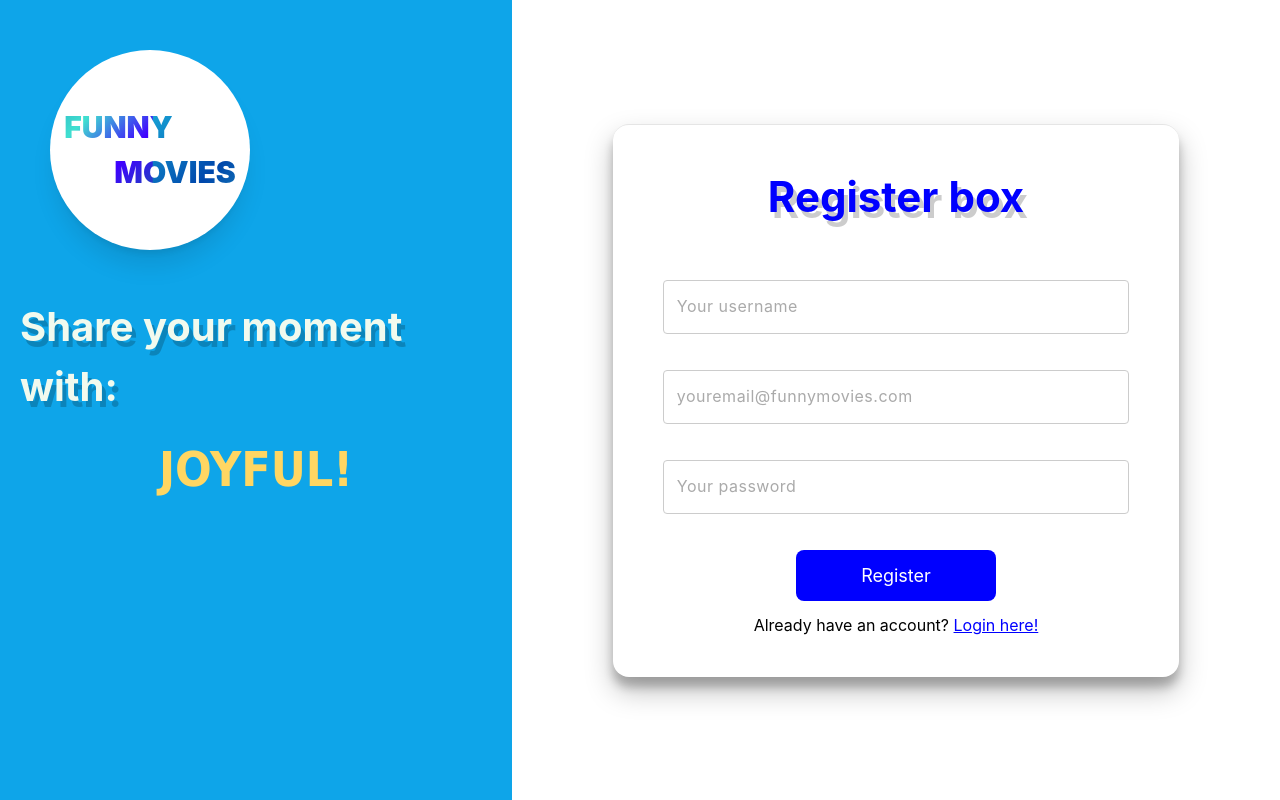
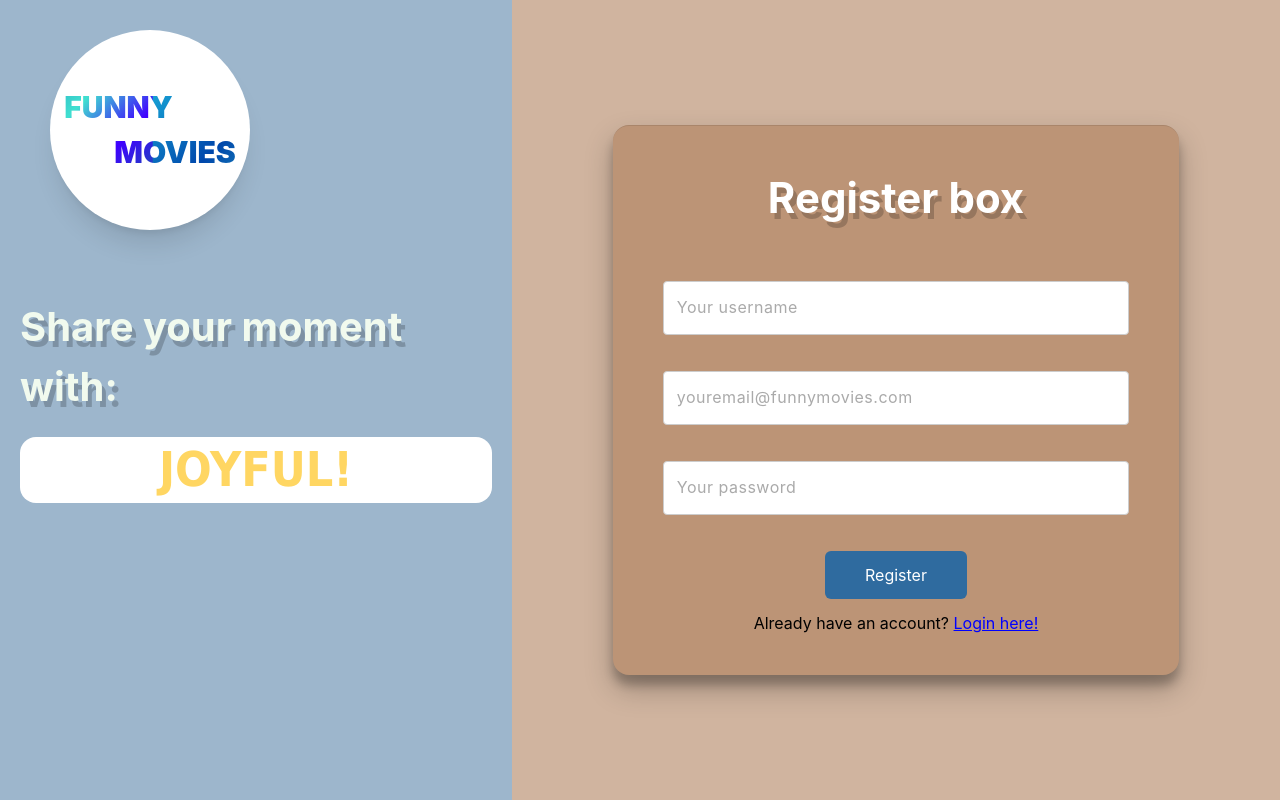
Before and after one commit to Dylan2011-pc/funny-movies, a React (Create React App) app in the folder client/: page /register in a window 1280 px wide. Built offline with nearby package versions, Linux system fonts and the light colour scheme.

Commit message:
big update

```diff
--- a/client/src/components/header/index.js
+++ b/client/src/components/header/index.js
@@ -27,7 +27,7 @@ const Header = observer((props) => {
             </div>
             <div className='flex gap-3.5 h-full justify-end items-center'>
                 <a href="/login">
-                    <p className='user-action-link font-mono text-[blue] font-bold text-[21px] transition-all duration-[250ms] ease-out hover:pb-2'>
+                    <p className='user-action-link font-mono text-[#2f6b9f] font-bold text-[21px] transition-all duration-[250ms] ease-out hover:pb-2'>
                         Login
                     </p>
                 </a>
@@ -36,7 +36,7 @@ const Header = observer((props) => {
                 </p>
                 <a href="/register">
                     <p
-                        className="user-action-link font-mono text-[blue] font-bold text-[21px] transition-all duration-[250ms] ease-out hover:pb-2"
+                        className="user-action-link font-mono text-[#2f6b9f] font-bold text-[21px] transition-all duration-[250ms] ease-out hover:pb-2"
                         type="button"
                     >
                         Register
@@ -55,14 +55,14 @@ const Header = observer((props) => {
                 {
                     !props.isSharing &&
                     <a href="/sharing">
-                        <p style={{wordSpacing: '-8px'}} className='user-action-link font-mono text-[blue] font-bold text-[21px] transition-all duration-[250ms] ease-out hover:pb-2'>
+                        <p style={{wordSpacing: '-8px'}} className='user-action-link font-mono text-[#2f6b9f] font-bold text-[21px] transition-all duration-[250ms] ease-out hover:pb-2'>
                             Share your moment
                         </p>
                     </a>
                 }
                 <a href="/login">
                     <p
-                        className="user-action-link font-mono text-[blue] font-bold text-[21px] transition-all duration-[250ms] ease-out hover:pb-2"
+                        className="user-action-link font-mono text-[#2f6b9f] font-bold text-[21px] transition-all duration-[250ms] ease-out hover:pb-2"
                         type="button"
                     >
                         Logout
--- a/client/src/components/video_item/index.js
+++ b/client/src/components/video_item/index.js
@@ -37,7 +37,7 @@ const VideoItem = (props) => {
           <div className="flex flex-col gap-3 w-[40%]">
             <div>
               <a href={props.videoData.url}>
-                <p className="text-[20px] text-[blue] max-h-[100px] overflow-hidden text-ellipsis line-clamp-3 video-title">
+                <p className="text-[20px] text-[#2f6b9f] max-h-[100px] overflow-hidden text-ellipsis line-clamp-3 video-title">
                   {videoDetail.snippet.title}
                 </p>
               </a>
--- a/client/src/pages/home/HomePage.js
+++ b/client/src/pages/home/HomePage.js
@@ -7,7 +7,7 @@ import Videos from "../../components/videos/index";
 const HomePage = () => {
 
   return (
-    <div className='w-full h-full'>
+    <div className='w-full h-full bg-[#9DB6CC]'>
       <Header></Header>
       <div className='mt-[100px] px-[48px] pt-[48px] bg-[#9DB6CC]'>
         <Videos></Videos>
--- a/client/src/pages/register/Register.js
+++ b/client/src/pages/register/Register.js
@@ -44,9 +44,9 @@ const RegisterPage = () => {
 
   return (
     <div className='register-page'>
-      <div className='register-introduce-box grid bg-sky-500 p-5'>
+      <div className='register-introduce-box grid bg-[#9DB6CC] p-5'>
         <div className='relative'>
-            <div className="container fixed drop-animation bg-white shadow-xl w-[200px] ml-[30px] mt-[30px] h-[200px] flex justify-center items-center rounded-[50%]">
+            <div className="container fixed drop-animation bg-white shadow-xl w-[200px] ml-[30px] top-[30px] h-[200px] flex justify-center items-center rounded-[50%]">
                 <div className="row">
                     <div className="col-md-12 text-center">
                     <h3 className=" animate-charcter-logo flex flex-col">
@@ -65,15 +65,15 @@ const RegisterPage = () => {
                         <p className='text-[#FFD662FF]'>joyful!</p>
                         <p className='text-[#ed9fb1]'>love</p>
                         <p className='text-[#50C878]'>passion</p>
-                        <p className='text-[#ed3957]'>knowledge</p>
+                        <p className='text-[#D0B49F]'>knowledge</p>
                     </span>
                 </div>
             </div>
         </div>
       </div>
-      <div className='register-box'>
+      <div className='register-box bg-[#D0B49F]'>
         <form onSubmit={handleSubmit}>
-            <div className='register-form'>
+            <div className='register-form bg-[#BC9476]'>
                 <div className='register-login-boxtitle mb-4'>
                     <h2>
                         Register box
@@ -126,7 +126,11 @@ const RegisterPage = () => {
                         </span>
                 </div>
                 <div className='flex justify-center items-center flex-col gap-3'>
-                    <button type="submit">Register</button>
+                    <button type="submit"
+                        className="bg-[#2f6b9f] text-white hover:bg-[#1170c4] w-6/12 rounded-md outline-none p-3 disabled:text-gray-400 disabled:bg-[#1170c4] max-w-[200px]"
+                    >
+                        Register
+                        </button>
                     <p>
                         Already have an account?  <a href="/login" className='underline text-[blue]'>Login here!</a>
                     </p>
--- a/client/src/pages/register/assets/register.css
+++ b/client/src/pages/register/assets/register.css
@@ -21,7 +21,7 @@
 }
 
 .register-login-boxtitle {
-    color: blue;
+    color: white;
     text-shadow: 4px 6px 0px rgba(0,0,0,0.2);
     font-weight: 700;
     font-size: 42px;
@@ -43,34 +43,6 @@
     border-top: 1px solid rgba(0, 0, 0, 0.1);
 }
 
-/* .register-page .register-box .register-form input{
-    border-radius: 8px;
-    padding: 12px;
-    width: 100%;
-    border: 1px solid black;
-    outline: none;
-}
-.register-page .register-box .register-form input:active{
-    border: 1px solid blue;
-
-} */
-
-.register-page .register-box .register-form button {
-    border-radius: 8px;
-    padding: 12px;
-    color: white;
-    background-color: blue;
-    outline: none;
-    border: none;
-    width: 100%;
-    max-width: 200px;
-    cursor: pointer;
-    font-size: 18px;
-}
-
-.register-page .register-box .register-form button:hover {
-    background-color: darkblue;
-}
 
 
 
@@ -84,7 +56,7 @@
 .effect-20 {
     border: 1px solid #ccc;
     transition: 0.4s;
-    background: transparent;
+    background: white;
     width: calc(100%);
     height: 54px;
     border-radius: 4px;
@@ -110,9 +82,9 @@
     top: 0;
     left: 0;
     width: 0;
-    height: 2px;
+    height: 3px;
     border-radius: 8px;
-    background-color: blue;
+    background-color: #9DB6CC;
     transition: 0.3s;
 }
 .effect-20:not(:placeholder-shown)~.focus-border:after,
@@ -130,9 +102,9 @@
     position: absolute;
     top: 0;
     left: 0;
-    width: 2px;
+    width: 3px;
     height: 0;
-    background-color: blue;
+    background-color: #9DB6CC;
     border-radius: 8px;
     transition: 0.4s;
 }
@@ -164,11 +136,11 @@
 .effect-20~label {
     position: absolute;
     left: 14px;
-    width: 100%;
+    width: fit-content;
     top: 14px;
     color: #aaa;
     transition: 0.3s;
-    z-index: -1;
+    z-index: 0;
     letter-spacing: 0.5px;
 }
 .effect-20:not(:placeholder-shown)~label,
@@ -177,7 +149,7 @@
     top: -24px;
     left: 2px;
     font-size: 14px;
-    color: blue;
+    color: white;
     transition: 0.3s;
 }
 
@@ -239,6 +211,7 @@
     animation-iteration-count: 1;
     animation-timing-function: ease-out;
 }
+
 
 @keyframes dropFromTop {
     0%{
@@ -316,6 +289,8 @@
     color: #1D3557;
     font-family:  Tahoma;
     font-weight: 900;
+    background-color: white;
+    border-radius: 16px;
   }
 
 
--- a/client/src/pages/sharing/Sharing.js
+++ b/client/src/pages/sharing/Sharing.js
@@ -69,31 +69,31 @@ const SharingPage = observer(() => {
   }
 
   return (
-    <div className="w-full h-full">
+    <div className="w-full h-full bg-[#D0B49F]">
       <Header isSharing></Header>
       <div className="w-full h-full flex justify-center items-center">
         <form onSubmit={handleSubmit}>
-          <div className="w-[500px] h-[300px] flex flex-col rounded-lg bg-white shadow-box-sharing py-[32px] px-[20px] justify-between">
+          <div className="w-[500px] h-[300px] flex flex-col rounded-lg bg-[#9DB6CC] shadow-box-sharing py-[32px] px-[20px] justify-between">
             <div>
-              <p className="user-action-link font-mono text-[blue] font-bold text-[21px]">
+              <p className="user-action-link font-mono text-white font-bold text-[21px]">
                 Sharing a youtube video
               </p>
             </div>
             <div className="w-full flex flex-col gap-y-3">
-              <p className="text-[16px] font-mono">Your youtube video URL:</p>
+              <p className="text-[16px] text-white font-mono">Your youtube video URL:</p>
               <input
                 name="videoTitle"
                 required
                 type="text"
                 onChange={handleChange}
-                className="w-full outline-none rounded h-[40px] pl-3 border border-solid border-black focus:border-[blue] hover:border-[blue]"
+                className="w-full outline-none rounded h-[40px] pl-3 border border-solid border-[#BC9476] focus:border-[#BC9476] hover:border-[#BC9476]"
               />
             </div>
             <div className="w-full flex justify-center">
               <button
                 type={"submit"}
                 disabled={isLinkValid ? false : true}
-                className="bg-[blue] text-white hover:bg-[darkblue] w-6/12 rounded-md outline-none p-3 disabled:text-gray-400 disabled:bg-gray-700"
+                className="bg-[#2f6b9f] text-white hover:bg-[#1170c4] w-6/12 rounded-md outline-none p-3 disabled:text-gray-400 disabled:bg-[#1170c4]"
               >
                 Share
               </button>
--- a/client/src/pages/sharing/assets/index.css
+++ b/client/src/pages/sharing/assets/index.css
@@ -1,5 +1,4 @@
 .shadow-box-sharing{
-    border-top: 1px solid blue;
-    border-left: 1px solid rgba(66, 30, 230, 0.4);
-    box-shadow: rgba(52, 11, 233, 0.4) 5px 5px, rgba(64, 25, 203, 0.3) 10px 10px, rgba(66, 40, 180, 0.4) 15px 15px, rgba(96, 73, 200, 0.4) 20px 20px, rgba(113, 94, 200, 0.4) 25px 25px;
+    border-radius: 24px;
+    box-shadow: rgb(242 204 205) 0px 22px 70px 4px;
 }
```
Also changed, not shown: client/src/pages/login/LoginPage.js (+6 -6 lines), client/src/pages/login/assets/login.css (line endings or trailing spaces), 2 other files (tests, documents, lock files or other folders).
